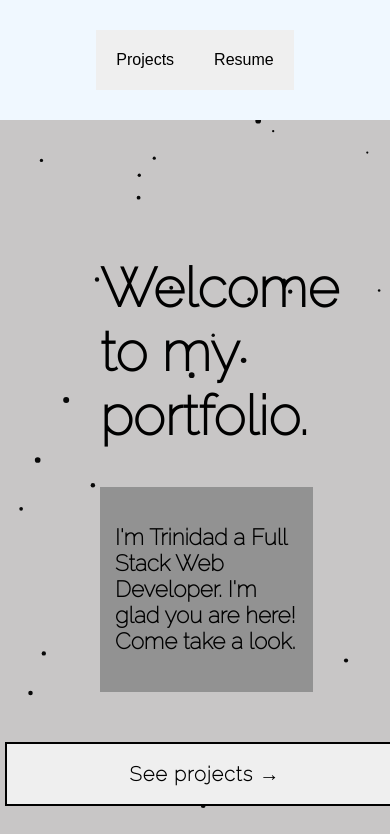
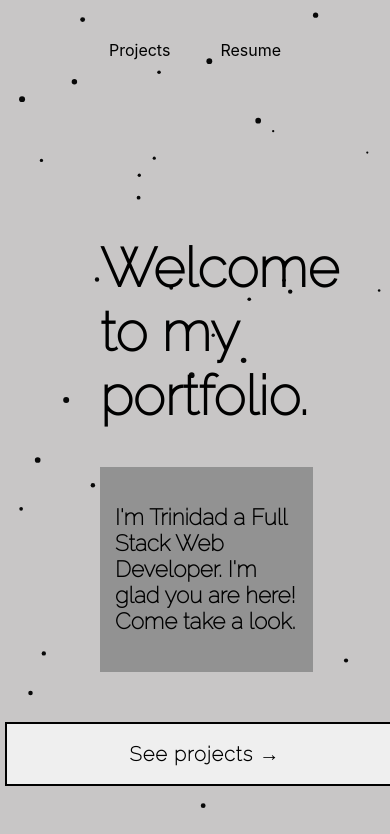
Before and after one commit to Trinigv/Portfolio, a React (Create React App) app: page / in a window 390 px wide. Shown: the top 834 px of the page. Built offline with nearby package versions, Linux system fonts and the light colour scheme.

Commit message:
Add identification for google + changes in navbar buttons + added Zoom tag to cards

```diff
--- a/public/index.html
+++ b/public/index.html
@@ -11,6 +11,7 @@
     <link rel="manifest" href="manifest.json" />
     <link rel="shortcut icon" href="favicon.ico" />
     <title>React App</title>
+    <meta name="google-site-verification" content="QBQhKDNB9DowPhUsZ_ctiISz7PkBhCqS3t6Yv1wNI34" />
   </head>
   <body>
     <noscript>You need to enable JavaScript to run this app.</noscript>
--- a/src/Container.js
+++ b/src/Container.js
@@ -7,6 +7,7 @@ import Cardsfood from './components/cards/cardsfood';
 import Contact from './components/ContactInfo/ContactInfo';
 import React from 'react';
 import { motion } from 'framer-motion';
+import Zoom from 'react-reveal/Zoom';
 
 const variants = {
 	hidden: {
@@ -31,17 +32,22 @@ function Container() {
 			<div id='nav'>
 				<Pills />
 			</div>
+			<Zoom>
 				<div className='cards'>
 					{' '}
 					<Cards />
 				</div>
+			</Zoom>
+			<Zoom>
 				<div className='cards'>
 					<Cardsapi />
 				</div>
+			</Zoom>
+			<Zoom>
 				<div className='cards'>
 					<Cardsfood />
 				</div>
-
+			</Zoom>
 			<div>
 				<Contact />
 			</div>
--- a/src/components/NavBar.css
+++ b/src/components/NavBar.css
@@ -2,9 +2,18 @@
 .items{
     display: flex;
     justify-content:right;
-    align-items: center;
-    padding: 30px;
+    color: black;
+    padding: 40px;
+    text-decoration: none;
+}
 
+#pro{
+    margin-right: 50px;
+    text-decoration: none;
+}
+
+#pro:hover{
+    text-decoration: underline;
 }
 
 @media only screen and (max-width: 600px) {
@@ -12,8 +21,6 @@
     display: flex;
     justify-content: center;
     align-items: center;
-    background-color: aliceblue;
-
     }
 }
 
--- a/src/components/NavBar.jsx
+++ b/src/components/NavBar.jsx
@@ -13,36 +13,32 @@ function Pills() {
 		<Nav variant='pills' defaultActiveKey='/home' className='Nav'>
 			<div className='items'>
 				{location.pathname === '/' ? (
-					<div className='right'>
+					<div className='right' id='pro'>
 						<Nav.Item>
 							<Link
 								to='/home'
 								style={{
 									textDecoration: 'none',
+									color: 'black',
 								}}>
-								<button className='navbarbutton'>
-									Projects
-								</button>
+								Projects
 							</Link>
 						</Nav.Item>
 					</div>
 				) : (
-					<div>
+					<div className='right'>
 						<Link
 							to='/'
 							style={{
 								textDecoration: 'none',
+								color: 'white',
 							}}>
-							<button className='navbarbutton'>
-								Welcome Page
-							</button>
+							Welcome Page
 						</Link>
 					</div>
 				)}
-				<Nav.Item className='right'>
-					<button className='navbarbutton' onClick={saveFile}>
-						Resume
-					</button>
+				<Nav.Item className='right' onClick={saveFile}>
+					Resume
 				</Nav.Item>
 			</div>
 		</Nav>
--- a/src/components/cards/cards.jsx
+++ b/src/components/cards/cards.jsx
@@ -4,6 +4,7 @@ import bookovich from '../../images/bookovich.png';
 
 function Cards() {
 	return (
+		<div>
 			<Card>
 				<Card.Body id='card'>
 					<div id='complete'>
@@ -13,15 +14,15 @@ function Cards() {
 						</div>
 						<div className='text'>
 							✔️ Created fundametal database models and Entity
-						Relationship Diagram <br /> ✔️ Programmed 'Register' and
-						'Log In' routes for webpage users <br /> ✔️ Pogrammed a
-						middleware to generate JSON Web Token with Passport JS{' '}
-						<br /> ✔️ Configured Firebase authentication <br /> ✔️
-						Coded Google registration routes to incorporate Google
-						users to our database
-						<br /> ✔️ Connected backend routes of cart changes to
-						frontend funcionallity <br /> ✔️ Programmed mailing
-						logic in React frontend
+							Relationship Diagram <br /> ✔️ Programmed 'Register'
+							and 'Log In' routes for webpage users <br /> ✔️
+							Pogrammed a middleware to generate JSON Web Token
+							with Passport JS <br /> ✔️ Configured Firebase
+							authentication <br /> ✔️ Coded Google registration
+							routes to incorporate Google users to our database
+							<br /> ✔️ Connected backend routes of cart changes
+							to frontend funcionallity <br /> ✔️ Programmed
+							mailing logic in React frontend
 						</div>
 						<div className='button'>
 							<div>
@@ -46,6 +47,7 @@ function Cards() {
 					</div>
 				</Card.Body>
 			</Card>
+		</div>
 	);
 }
 
```
Lines whose indentation alone changed are shown as unchanged.
